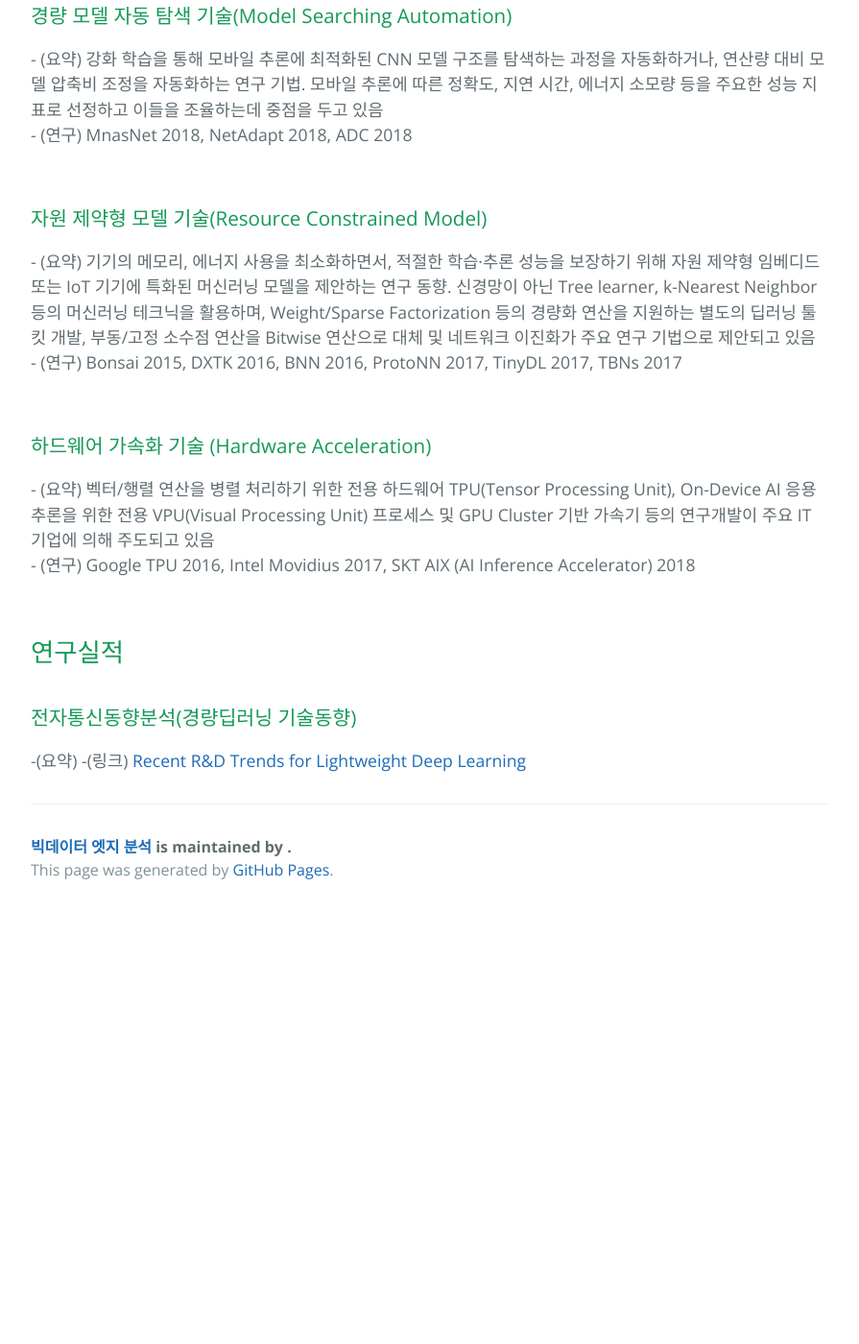
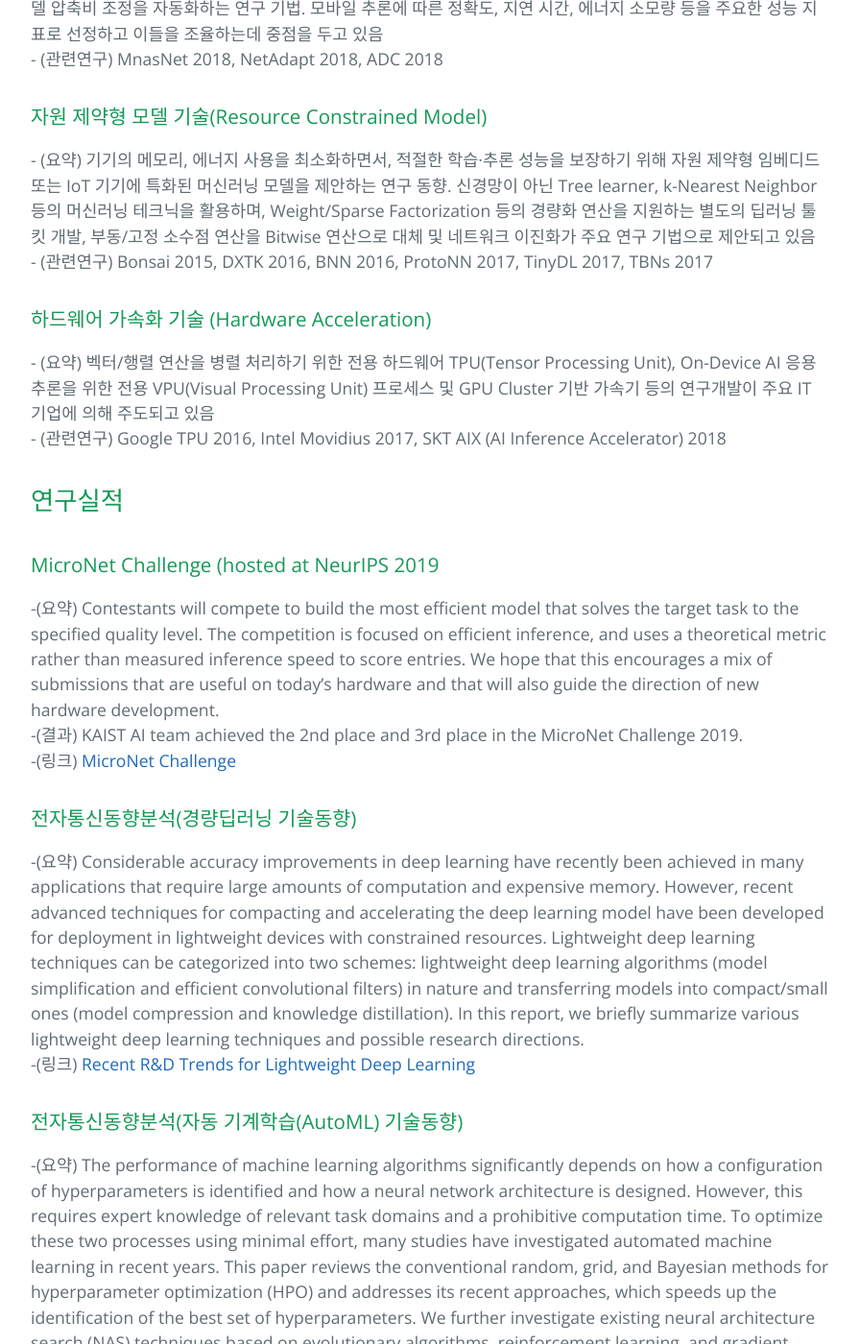
Before and after one commit to ETRI-EdgeAnalytics/docs, a Jekyll site: the page built from index.html, in a window 1280 px wide and 1400 px high, scrolled down 1715 px. Shown: the whole window at 96% size, without its empty margins (192-1087 px from the left). Built offline with Jekyll 4.4.1, drawn with Linux system fonts in a browser that asks for light colours; before the commit the page ends 2665 px from its top, so only the background shows below that; some of the changed text lies outside the part shown.

Commit message:
Add files via upload

```diff
--- a/index.html
+++ b/index.html
@@ -11,34 +11,45 @@ title: {{ site.name }}
 <h2> 연구내용 </h2>
   <h3> 모델 압축 기술 (Model Compression) </h3>
 - (요약) 가지치기, 이진화, 양자화 및 허프만 코딩 등의 기법을 선별적·통합적으로 적용하여 학습 시 훈련 데이터의 표현력 (Representation)은 충분히 습득하면서 동시에 불필요한 가중치 값을 효과적으로 제거하거나 특정 수치로 단순화시켜 연산 효율을 개선하는 모델 경량화 기술 분야 <br>
-- (연구) Deep Compression 2016, XNOR-Net 2016,BMXNet 2017 <br> <br>
+- (관련연구) Deep Compression 2016, XNOR-Net 2016,BMXNet 2017 <br>
 
 <h3> 효율적인 합성곱 필터 기술 (Efficient Convolution Layer)</h3>
 - (요약) CNN 계열 모델 학습 시 가장 큰 계산량을 요구하는 합성곱 연산을 경량화하여 학습에 필요한 파라미터 개수를 줄임으로써, 모델 크기 및 연산량 축소에 기여하는 기술 분야. 현재 Depthwise Convolution, Inverted Residual 및 Linear Bottlenecks 기법을 기반으로 제안된 Mobilenet v2가 가장 우수한 성능을 보이는 것 확인됨 <br>
-- (연구) Inception 2014, Mobilenet v1/v2 2017/2018, Xception 2017, ShuffleNet 2017 <br> <br>
+- (관련연구) Inception 2014, Mobilenet v1/v2 2017/2018, Xception 2017, ShuffleNet 2017 <br>
 
 <h3> 모델 분산 처리 기술 (Distributed Learning and Inference) </h3>
 - (요약) 모바일 Onloading 및 클라우드 Offloading 방식을 절충한 형태의 추론 수행하거나, 신경망 그래프를 분할하여 개별 CPU/GPU로 분산 학습하는 연구 분야. 엣지 기반 추론의 지연시간 축소 및 에너지 절감 효과를 제공하거나, 분산 학습을 통한 성능 개선의 효과가 있음 <br>
-- (연구) MCDNN 2016, Neurosurgeon 2017,Device Placement Optimization with Reinforcement Learning 2017 <br> <br>
+- (관련연구) MCDNN 2016, Neurosurgeon 2017,Device Placement Optimization with Reinforcement Learning 2017 <br>
 
 <h3> 경량 모델 자동 탐색 기술(Model Searching Automation) </h3>
 - (요약) 강화 학습을 통해 모바일 추론에 최적화된 CNN 모델 구조를 탐색하는 과정을 자동화하거나, 연산량 대비 모델 압축비 조정을 자동화하는 연구 기법. 모바일 추론에 따른 정확도, 지연 시간, 에너지 소모량 등을 주요한 성능 지표로 선정하고 이들을 조율하는데 중점을 두고 있음  <br>
-- (연구) MnasNet 2018, NetAdapt 2018, ADC 2018<br> <br>
+- (관련연구) MnasNet 2018, NetAdapt 2018, ADC 2018<br>
 
 <h3>  자원 제약형 모델 기술(Resource Constrained Model) </h3>
 - (요약) 기기의 메모리, 에너지 사용을 최소화하면서, 적절한 학습·추론 성능을 보장하기 위해 자원 제약형 임베디드 또는 IoT 기기에 특화된 머신러닝 모델을 제안하는 연구 동향. 신경망이 아닌 Tree learner, k-Nearest Neighbor 등의 머신러닝 테크닉을 활용하며, Weight/Sparse Factorization 등의 경량화 연산을 지원하는 별도의 딥러닝 툴킷 개발, 부동/고정 소수점 연산을 Bitwise 연산으로 대체 및 네트워크 이진화가 주요 연구 기법으로 제안되고 있음   <br>
-- (연구) Bonsai 2015, DXTK 2016, BNN 2016, ProtoNN 2017, TinyDL 2017, TBNs 2017 <br> <br>
+- (관련연구) Bonsai 2015, DXTK 2016, BNN 2016, ProtoNN 2017, TinyDL 2017, TBNs 2017 <br>
 
 <h3>  하드웨어 가속화 기술 (Hardware Acceleration) </h3>
 - (요약) 벡터/행렬 연산을 병렬 처리하기 위한 전용 하드웨어 TPU(Tensor Processing Unit), On-Device AI 응용 추론을 위한 전용 VPU(Visual Processing Unit) 프로세스 및 GPU Cluster 기반 가속기 등의 연구개발이 주요 IT 기업에 의해 주도되고 있음 <br>
-- (연구) Google TPU 2016, Intel Movidius 2017, SKT AIX (AI Inference Accelerator) 2018 <br> <br>
+- (관련연구) Google TPU 2016, Intel Movidius 2017, SKT AIX (AI Inference Accelerator) 2018 <br>
 
 <h2> 연구실적 </h2>
 
+<h3> MicroNet Challenge (hosted at  NeurIPS 2019 </h3>
+-(요약) Contestants will compete to build the most efficient model that solves the target task to the specified quality level. The competition is focused on efficient inference, and uses a theoretical metric rather than measured inference speed to score entries. We hope that this encourages a mix of submissions that are useful on today’s hardware and that will also guide the direction of new hardware development. <br>
+-(결과) KAIST AI team achieved the 2nd place and 3rd place in the MicroNet Challenge 2019.  <br>
+-(링크) <a href="https://micronet-challenge.github.io/"> MicroNet Challenge </a>
+
+ </h3>
+
 <h3> 전자통신동향분석(경량딥러닝 기술동향) </h3>
--(요약)
+-(요약) Considerable accuracy improvements in deep learning have recently been achieved in many applications that require large amounts of computation and expensive memory. However, recent advanced techniques for compacting and accelerating the deep learning model have been developed for deployment in lightweight devices with constrained resources. Lightweight deep learning techniques can be categorized into two schemes: lightweight deep learning algorithms (model simplification and efficient convolutional filters) in nature and transferring models into compact/small ones (model compression and knowledge distillation). In this report, we briefly summarize various lightweight deep learning techniques and possible research directions.<br>
 -(링크) <a href="https://ettrends.etri.re.kr/ettrends/176/0905176005/">Recent R&D Trends for Lightweight Deep Learning </a>
 
+
+<h3> 전자통신동향분석(자동 기계학습(AutoML) 기술동향) </h3>
+-(요약) The performance of machine learning algorithms significantly depends on how a configuration of hyperparameters is identified and how a neural network architecture is designed. However, this requires expert knowledge of relevant task domains and a prohibitive computation time. To optimize these two processes using minimal effort, many studies have investigated automated machine learning in recent years. This paper reviews the conventional random, grid, and Bayesian methods for hyperparameter optimization (HPO) and addresses its recent approaches, which speeds up the identification of the best set of hyperparameters. We further investigate existing neural architecture search (NAS) techniques based on evolutionary algorithms, reinforcement learning, and gradient derivatives and analyze their theoretical characteristics and performance results. Moreover, future research directions and challenges in HPO and NAS are described. <br>
+-(링크) <a href="https://ettrends.etri.re.kr/ettrends/178/0905178004/">Recent Research & Development Trends in Automated Machine Learning </a>
 
 
 
```
